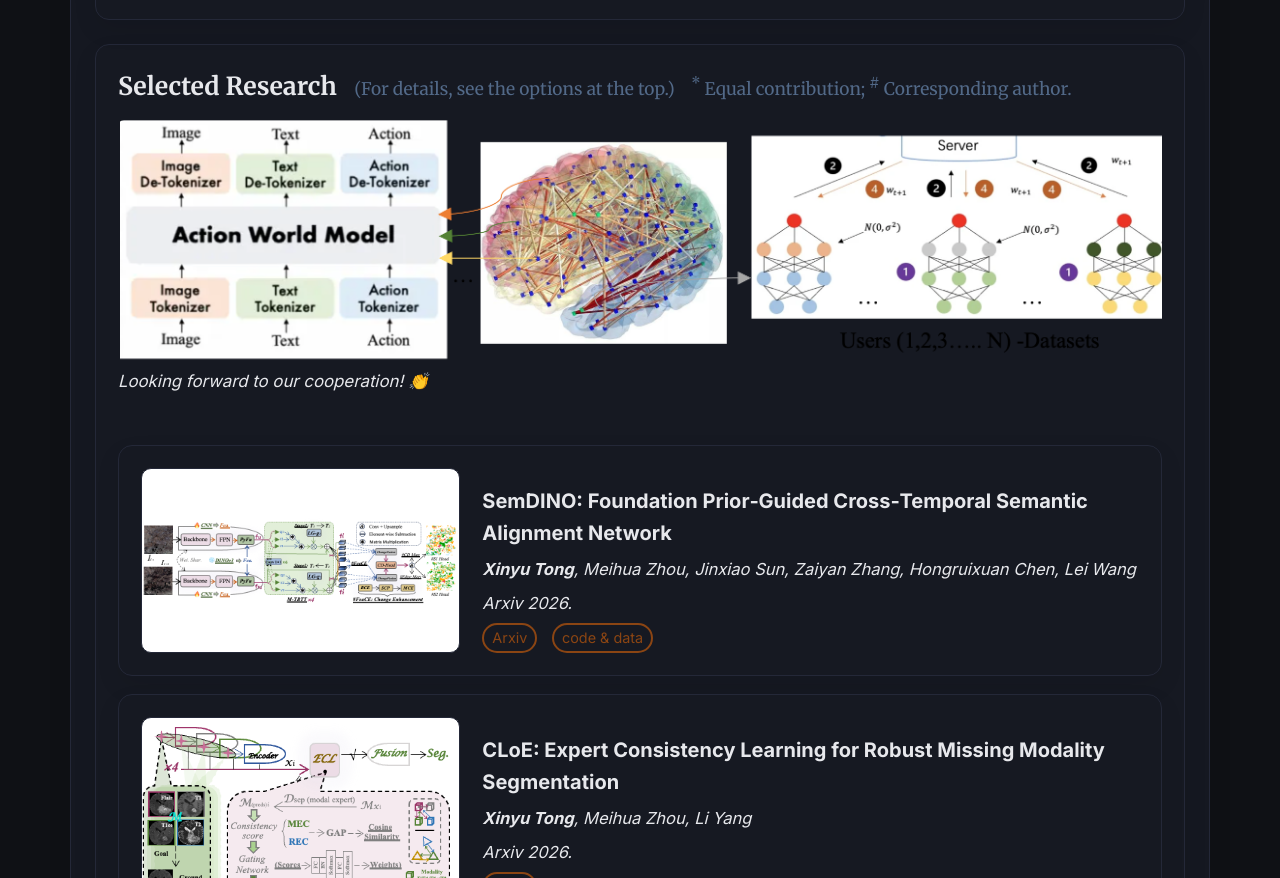
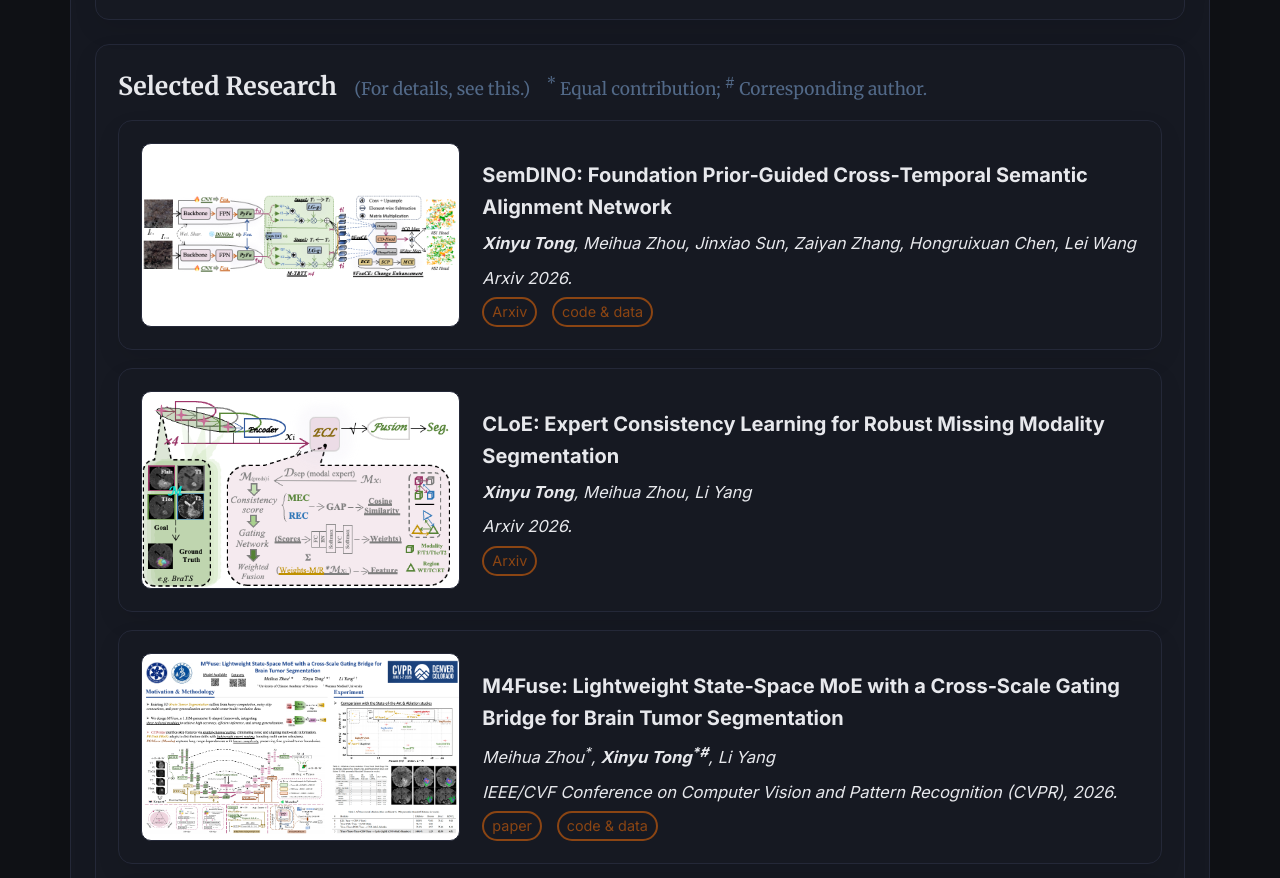
Before and after one commit to tonxycs/tonxycs.github.io, a plain HTML site: page index.html in a window 1280 px wide. Shown: the part 909-1787 px from the top of the page. Drawn offline with Linux system fonts and the light colour scheme.

Commit message:
Update index.html

```diff
--- a/index.html
+++ b/index.html
@@ -405,16 +405,16 @@
             <h2>Selected Research&nbsp;&nbsp;
               <span style="font-size:0.7em; color:#526988; font-weight:normal;">
               <a href="https://scholar.google.com/citations?hl=en&user=-loV4tgAAAAJ" target="_blank" style="color:#526988;text-decoration:none;" onmouseover="this.style.color='#db6060'" onmouseout="this.style.color='#526988'">
-              (For details, see the options at the top.)
+              (For details, see this.)
               </a>
               &nbsp;&nbsp; <sup>*</sup> Equal contribution; <sup>#</sup> Corresponding author.
               </span>
             </h2>
             <div class="research-list">
-                <div style="margin-bottom:20px;">
+                <!-- <div style="margin-bottom:20px;">
                     <img src="assets/img/science.png" alt="Research Focus Diagram" style="max-width:100%; border-radius:6px;">
                     <p style="font-size:1.05rem; margin:0 0 12px 0;"><em>Looking forward to our cooperation! 👏</em></p>
-                </div>
+                </div> -->
                 <article class="research-card">
                     <img class="research-image" src="assets/img/SemDINO.png" alt="SemDINO model overview" onerror="this.hidden=true" />
                       <p style="margin-bottom:-2px;">
```
